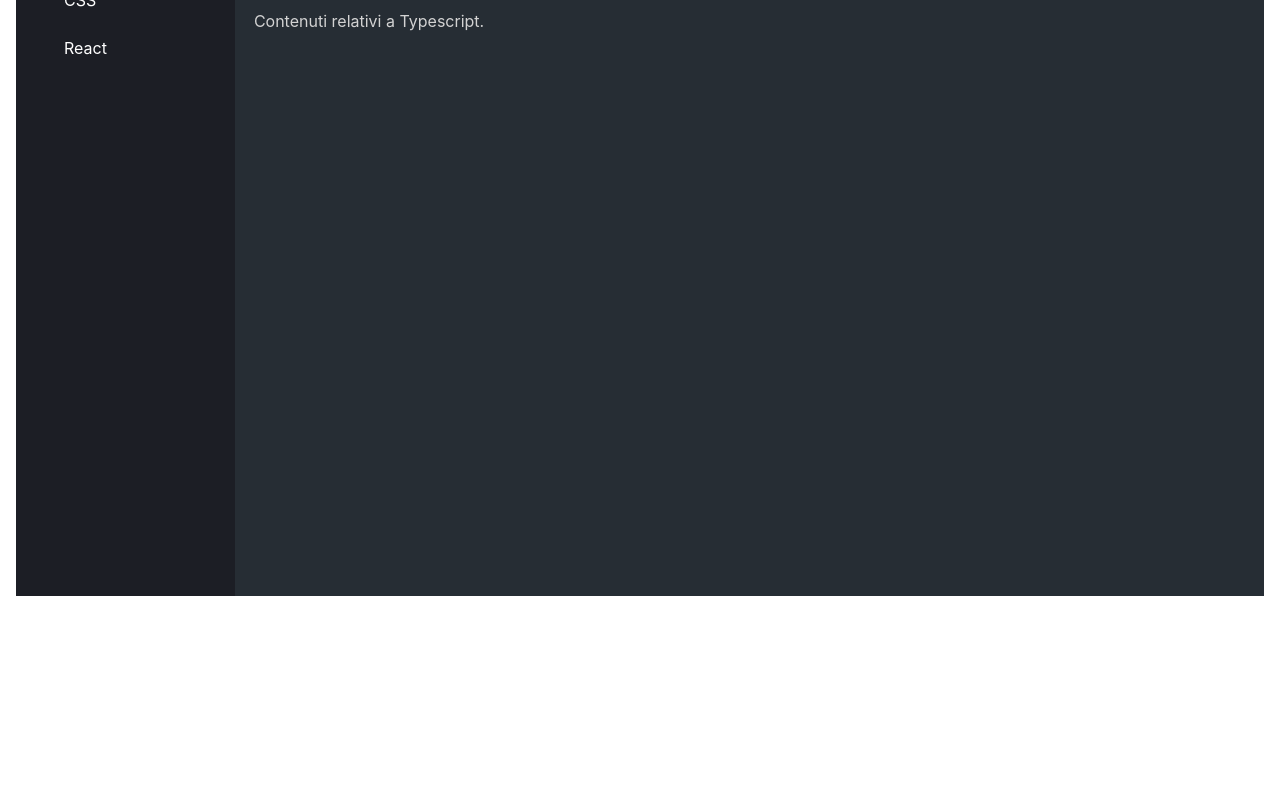
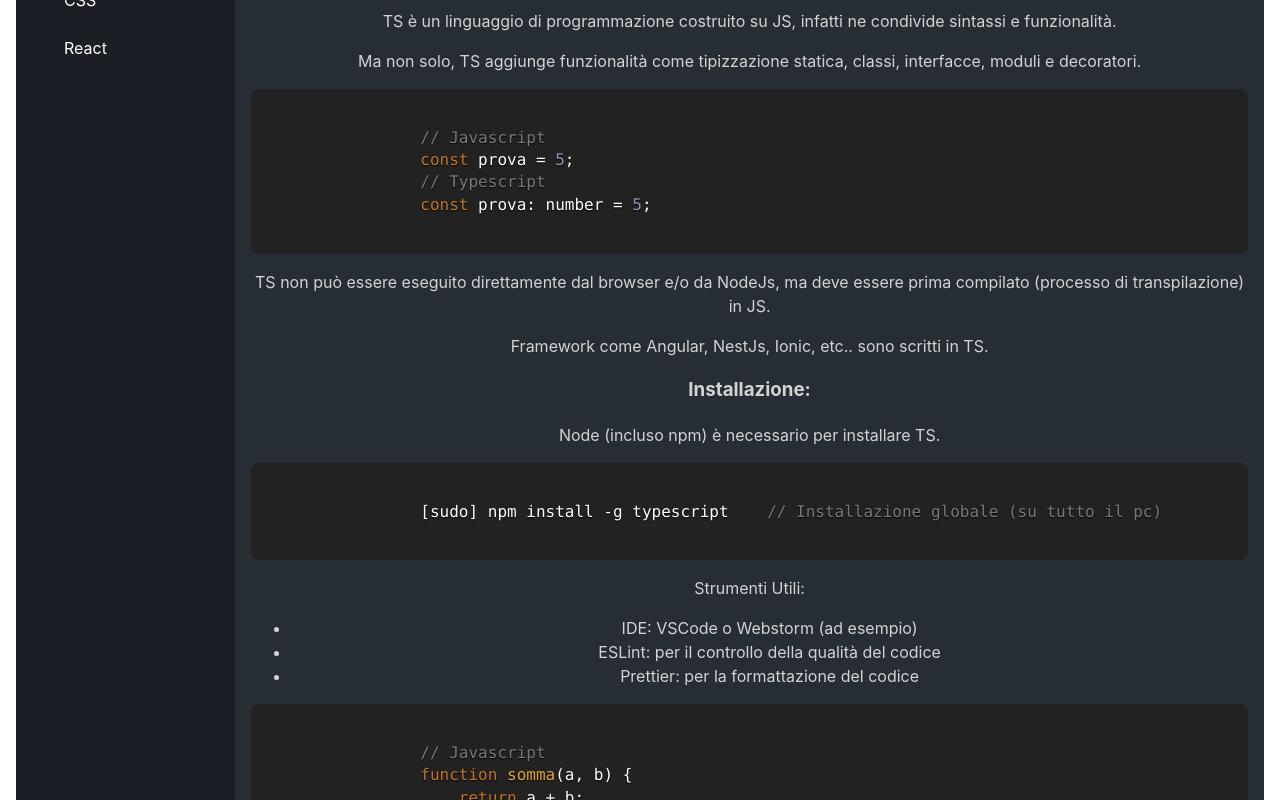
Before and after one commit to aleattene/aleattene-knowledges, a React (Vite) app: page /it/languages/typescript in a window 1280 px wide. Shown: the part 220-1020 px from the top of the page. Before the commit the page ends 832 px from the top, so only its background shows below. Built offline with nearby package versions, Linux system fonts and the light colour scheme.

Commit message:
feat(ts): add ts-code component and ts-basic description

```diff
--- /dev/null
+++ b/src/components/Code/TypescriptCode/TypescriptCode.tsx
@@ -0,0 +1,18 @@
+import React from 'react';
+import { Prism as SyntaxHighlighter } from 'react-syntax-highlighter';
+import { cb } from "react-syntax-highlighter/dist/cjs/styles/prism";
+
+
+interface TypescriptCodeProps {
+    code: string;
+}
+
+const TypescriptCode: React.FC<TypescriptCodeProps> = ({ code }) => {
+    return (
+        <SyntaxHighlighter language="typescript" style={cb}>
+            {code}
+        </SyntaxHighlighter>
+    );
+};
+
+export default TypescriptCode;
--- a/src/pages/it/Languages/Typescript/Typescript.tsx
+++ b/src/pages/it/Languages/Typescript/Typescript.tsx
@@ -1,10 +1,54 @@
 import React from 'react';
+import TypescriptCode from "../../../../components/Code/TypescriptCode/TypescriptCode.tsx";
 
 const Typescript: React.FC = () => {
     return (
         <div>
             <h1>Typescript</h1>
-            <p>Contenuti relativi a Typescript.</p>
+            <p>TS è un linguaggio di programmazione costruito su JS, infatti ne condivide sintassi e funzionalità.</p>
+            <p>Ma non solo, TS aggiunge funzionalità come tipizzazione statica, classi, interfacce, moduli e decoratori.
+            </p>
+            <TypescriptCode code={`
+                // Javascript
+                const prova = 5;
+                // Typescript
+                const prova: number = 5;
+            `} />
+            <p>TS non può essere eseguito direttamente dal browser e/o da NodeJs, ma deve essere prima compilato (processo
+                di transpilazione) in JS.</p>
+            <p>Framework come Angular, NestJs, Ionic, etc.. sono scritti in TS.</p>
+            <h3>Installazione:</h3>
+            <p>Node (incluso npm) è necessario per installare TS.</p>
+            <TypescriptCode code={`
+                [sudo] npm install -g typescript    // Installazione globale (su tutto il pc)
+            `}/>
+            <p>Strumenti Utili:</p>
+                <ul>
+                    <li>IDE: VSCode o Webstorm (ad esempio)</li>
+                    <li>ESLint: per il controllo della qualità del codice</li>
+                    <li>Prettier: per la formattazione del codice</li>
+                </ul>
+            <TypescriptCode code={`
+                // Javascript
+                function somma(a, b) {
+                    return a + b;
+                }
+                somma(3, 5);    // 8
+                somma('ciao', 5); // ciao5 (cast implicito number -> string e concatenazione)
+                somma(3, '5');  // '35' (cast implicito number -> string e concatenazione)
+
+                // Typescript
+                function somma(a: number, b: number): number {
+                    return a + b;
+                }
+                somma(3, '..5..');  // Errore in fase di implementazione
+            `}/>
+            <p>In questo ultimo esempio possiamo osservare come non sia neanche necessario arrivare alla transpilazione
+                <code>tsc file.ts</code> poiché Ts ci avvisa del problema direttamente in fase di implementazione;
+                questo naturalmente ci permette di scrivere codice più robusto e sicuro e soprattutto che non manifesta
+                problemi a runtime.</p>
+
+
         </div>
     );
 };
```
Also changed, not shown: src/components/Code/TypescriptCode/TypescriptCode.css (added).
